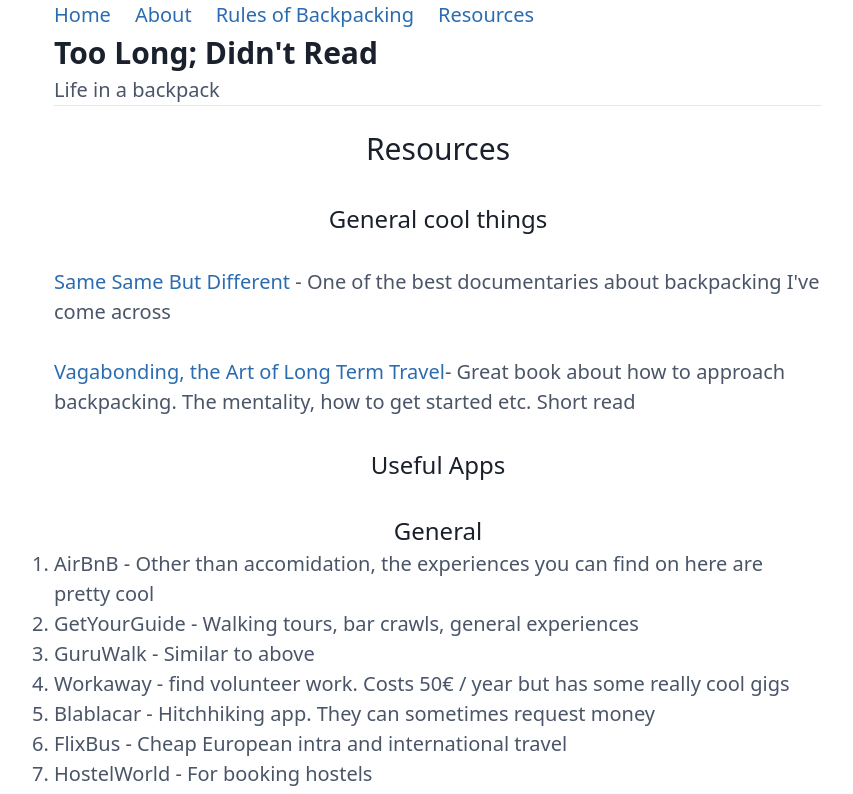
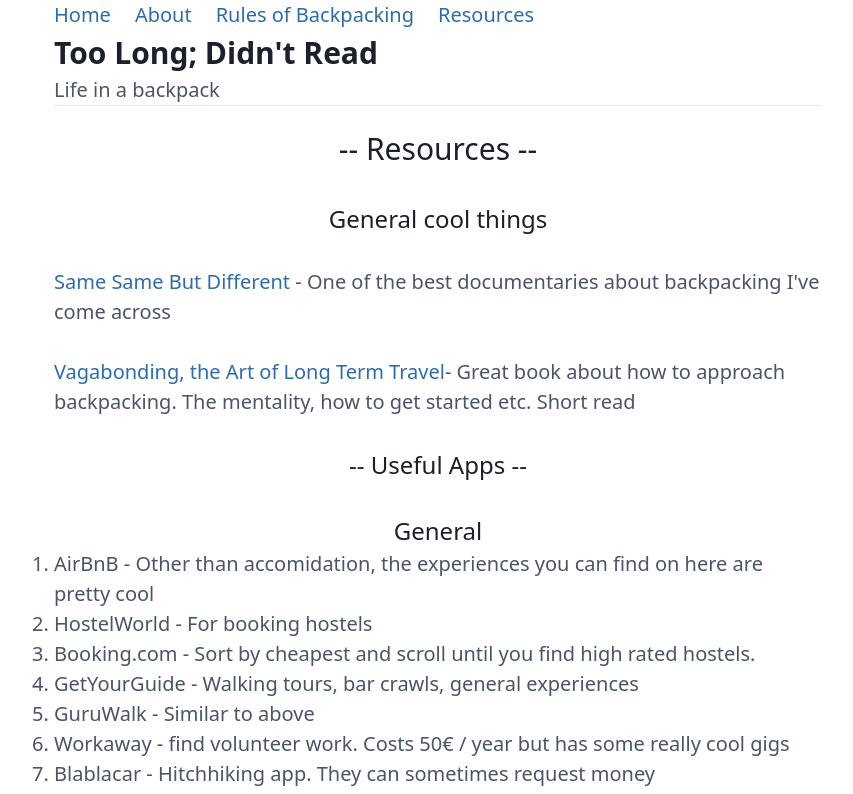
Before and after one commit to Zandakar/too-long-didnt-read, a Next.js app: page /resources in a window 1280 px wide. Shown: the top 794 px of the page, without its empty margins (202-1055 px from the left). Built offline with nearby package versions, Linux system fonts and the light colour scheme.

Commit message:
minor additions

```diff
--- a/_posts/post-04.md
+++ b/_posts/post-04.md
@@ -1,8 +1,8 @@
 ---
 title: Packing list
 description: Description
-date: "2022-10-16"
-modified_date: "2022-10-16"
+date: "2022-10-19"
+modified_date: "2022-10-19"
 image: /assets/images/posts/random-img.jpg
 ---
 My general philosophy on packing clothing is that I want to do a wash cycle around every 5 days. Your washing cycles will be based on what runs out first, so don't pack 6 shirts and 1 pair of socks. Packing for winter weather is more difficult, since a lot of space is taken up by warm weather clothes.
@@ -82,6 +82,7 @@
 - Same as above. I'm a side sleeper and brought "loops" from amazon - they work well but hurt after a while. I still carry some foam ones with me for this reason
 \
 **Fork**
+- Man's gotta eat. Great for buying things from super markets and eating them on the go
 \
 **Portable battery**
 \
@@ -95,6 +96,7 @@
 - Great mouse
 \
 **Bag protector**
+- Protects bag against the rain. Bag is relatively water proof, not sure if worth it yet.
 \
 **Sunnies**
 \
@@ -104,18 +106,19 @@
 **Toiletry bag**
 \
 **Pilot pens**
+- Good quality, recommend
 \
 **Passport holder**
 \
 **1L drink bottle**
 - Could easily get away with 750ml
+\
 **Padlocks (in next photo) 2x**
 - Get a thick and a thin padlock (wire preferred). Different hostels have different locks, one size doesn't fit all.
-\
-
 \
 \
 ![](/assets/images/posts/post-4/bags.jpg)
 \
 \
-Bag: Ospray farpoint 55L (M/L). Comes as 2 bags, a ~40L backpack and 15L daybag. The daybag is a pain in the ass to attach when both bags are full, but other than that I can't fault the bag and would recommend to others. Note that it comes in 2 sizes, and they vary greatly in where the supports are, so go to a physical store to get sized up before purchasing.
+***-- Bag --***
+- Ospray farpoint 55L (M/L). Comes as 2 bags, a ~40L backpack and 15L daybag. The daybag is a pain in the ass to attach when both bags are full, but other than that I can't fault the bag and would recommend to others. Note that it comes in 2 sizes, and they vary greatly in where the supports are, so go to a physical store to get sized up before purchasing.
--- a/src/pages/resources.tsx
+++ b/src/pages/resources.tsx
@@ -11,7 +11,7 @@
     }
   >
     <Content>
-      <h1 className="text-center  text-3xl text-gray-900">{`Resources`}</h1>
+      <h1 className="text-center  text-3xl text-gray-900">{`-- Resources --`}</h1>
       <br></br>
       <h2 className="text-center  text-2xl text-gray-900">{`General cool things`}</h2>
       <br></br>
@@ -21,19 +21,20 @@
             <div>       <a href="https://www.goodreads.com/book/show/100247.Vagabonding"> Vagabonding, the Art of Long Term Travel</a>{`- Great book about
             how to approach backpacking. The mentality, how to get started etc. Short read`}</div>
       <br></br>
-      <h2 className="text-center  text-2xl text-gray-900">{`Useful Apps`}</h2>
+      <h2 className="text-center  text-2xl text-gray-900">{`-- Useful Apps --`}</h2>
       <br></br>
       <h2 className="text-center  text-2xl text-gray-900">{`General`}</h2>
       <div className="flex justify-center items-center"></div>
       <div>
         <ol className="list-decimal">
                    <li>{`AirBnB - Other than accomidation, the experiences you can find on here are pretty cool`}</li>
+                   <li>{`HostelWorld - For booking hostels`}</li>
+                   <li>{`Booking.com - Sort by cheapest and scroll until you find high rated hostels.`}</li>
                    <li>{`GetYourGuide - Walking tours, bar crawls, general experiences`}</li>
                    <li>{`GuruWalk - Similar to above`}</li>
                   <li>{`Workaway - find volunteer work. Costs 50€ / year but has some really cool gigs`}</li>
                   <li>{`Blablacar - Hitchhiking app. They can sometimes request money`}</li>
                   <li>{`FlixBus - Cheap European intra and international travel`}</li>
-                  <li>{`HostelWorld - For booking hostels`}</li>
         </ol>
         <br />
       </div>
```
